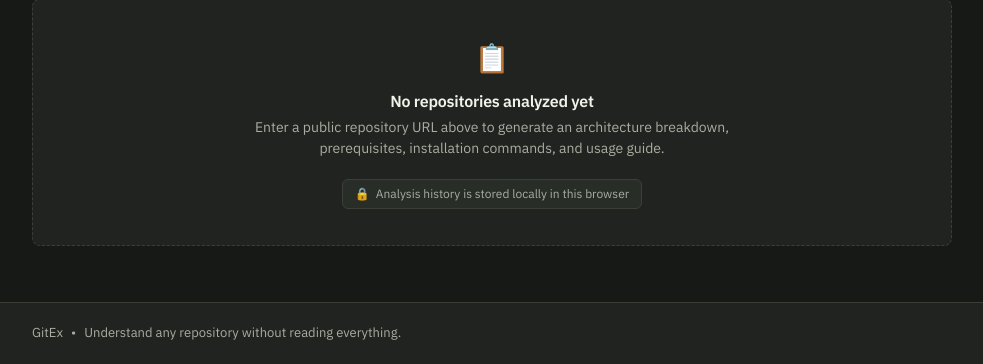
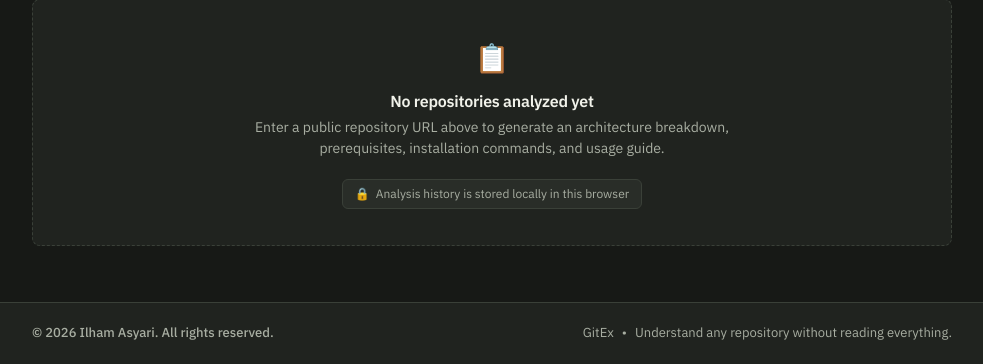
Before and after one commit to ilhamasy/gitex-web, a Node server app: page / in a window 1280 px wide. Shown: the part 460-824 px from the top of the page, without its empty margins (148-1131 px from the left). Run offline with Node 20, Linux system fonts and the light colour scheme.

Commit message:
feat(footer): add copyright notice on the left and align subtitle on the right

```diff
--- a/public/css/style.css
+++ b/public/css/style.css
@@ -588,6 +588,12 @@ a {
   gap: 1rem;
 }
 
+.footer-copyright {
+  display: flex;
+  align-items: center;
+  font-weight: 500;
+}
+
 .footer-credits {
   display: flex;
   align-items: center;
--- a/src/views/partials/footer.ejs
+++ b/src/views/partials/footer.ejs
@@ -1,5 +1,8 @@
 <footer class="app-footer">
   <div class="container footer-inner">
+    <div class="footer-copyright">
+      <span>© 2026 Ilham Asyari. All rights reserved.</span>
+    </div>
     <div class="footer-credits">
       <span>GitEx</span>
       <span>•</span>
```
Also changed, not shown: tests/dashboard.test.js (+6 -0 lines).
